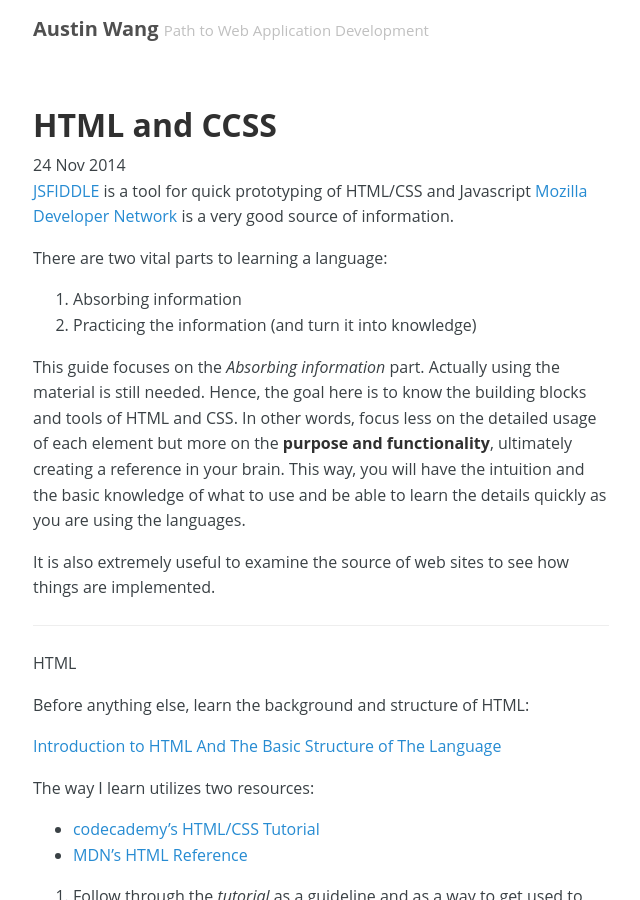
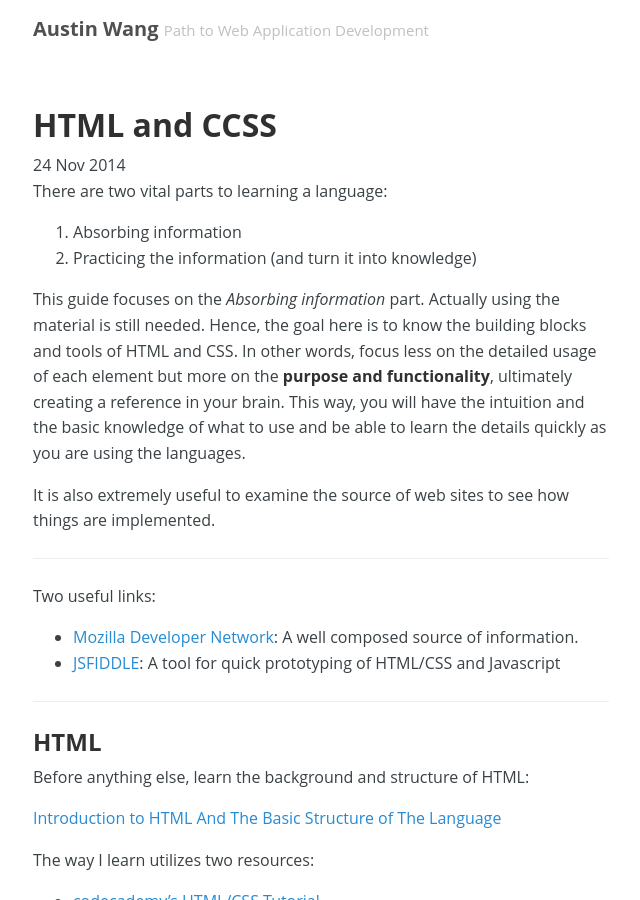
Before and after one commit to austin-sa-wang/web-dev-blog, a Jekyll site: the page built from _posts/2014-11-24-html and css.md, in a window 1280 px wide and 900 px high. Shown: the whole window, without its empty margins (319-959 px from the left). Built offline with Jekyll 4.4.1, drawn with Linux system fonts in a browser that asks for light colours.

Commit message:
Move the two links. Heading-fy HTML and CSS

```diff
--- a/_posts/2014-11-24-html and css.md
+++ b/_posts/2014-11-24-html and css.md
@@ -2,9 +2,6 @@
 layout: post
 title: HTML and CCSS
 ---
-
-[JSFIDDLE](http://jsfiddle.net/) is a tool for quick prototyping of HTML/CSS and Javascript
-[Mozilla Developer Network](https://developer.mozilla.org) is a very good source of information.
 
 There are two vital parts to learning a language:
 
@@ -17,7 +14,14 @@ It is also extremely useful to examine the source of web sites to see how things
 
 ------
 
-HTML
+Two useful links:
+
+* [Mozilla Developer Network](https://developer.mozilla.org): A well composed source of information.
+* [JSFIDDLE](http://jsfiddle.net/): A tool for quick prototyping of HTML/CSS and Javascript
+
+------
+
+##HTML
 
 Before anything else, learn the background and structure of HTML:
 
@@ -39,7 +43,7 @@ Again, at this point, the goal is to know what to use and where to get help, ins
 
 ------
 
-CSS
+##CSS
 
 Using Cascading Style Sheets (CSS) to achieve the desired result requires not only broad but also extensive knowledge on the technology. Many many things such as fonts and layouts can already be topic of their own. Going through this serves as base knowledge. To really be able to use CSS, one will need to research further into topics and issues at hand. Checking out the source of web sites as examples is particularly important to learning CSS.
 
```
